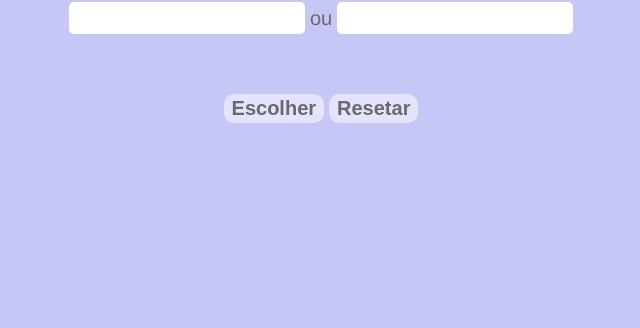
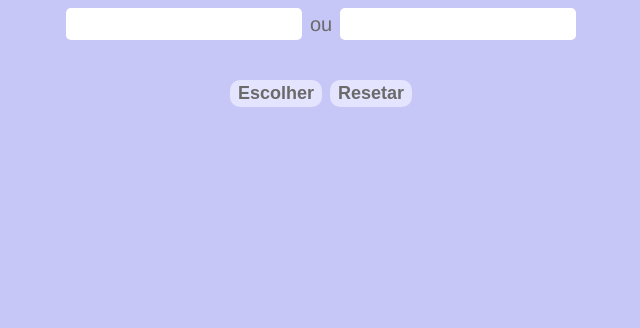
Before and after one commit to isamsm/escolha, a plain HTML site: page index.html in a window 1280 px wide. Shown: the part 472-800 px from the top of the page, without its empty margins (319-959 px from the left). Drawn offline with Linux system fonts and the light colour scheme.

Commit message:
feat: ajustes html semantico e estilização

```diff
--- a/index.css
+++ b/index.css
@@ -19,8 +19,8 @@ h1 {
 
 .options {
     display: flex;
-    padding: 10px;
-    gap: 5px;
+    padding: 0 12px;
+    gap: 8px;
 }
 
 input {
@@ -50,8 +50,7 @@ p {
 .btn {
     display: flex;
     flex-direction: row;
-    padding-top: 10px;
-    gap: 5px;
+    gap: 8px;
 }
 
 .btn button {
@@ -62,7 +61,7 @@ p {
     background-color: #E4E4FF;
     color: #6A6A6A;
     font-weight: bold;
-    font-size: 20px;
+    font-size: 18px;
     cursor: pointer;
 }
 
@@ -71,8 +70,4 @@ p {
     input, .btn button {
         max-width: none;
     }
-
-    .btn {
-        flex-direction: column;
-    }
 }
--- a/index.html
+++ b/index.html
@@ -9,20 +9,20 @@
     <meta name="description" content="Aplicação que escolhe entre duas opções">
 </head>
 <body>
-    <div class='content'>
+    <main class='content'>
         <img src='fortune-teller.png' alt='imagem de cartomante' height='180px' />
         <h1> Pergunte-nos! </h1>
-        <div class='options'>
+        <section class='options'>
             <input id='first' />
             <span> ou </span>
             <input id='second' />
-        </div>
+        </section>
         <p id='answer'></p>
-        <div class='btn'>
+        <section class='btn'>
             <button onclick='choose()'> Escolher </button>
             <button onclick='reset()'> Resetar </button>
-        </div>
-    </div>
+        </section>
+    </main>
     <script src='index.js'></script>
 </body>
 </html>
```
